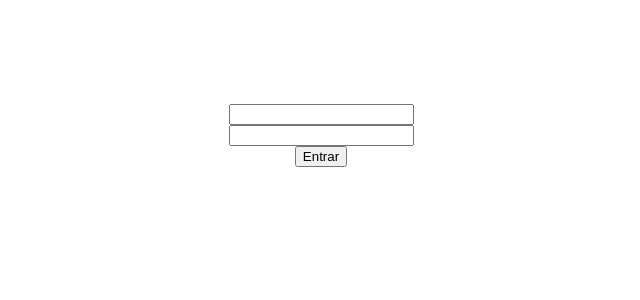
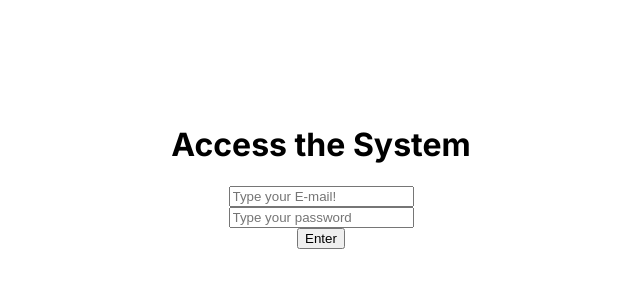
Before and after one commit to annamarcomini/react19, a Next.js app in the folder next-auth/: page / in a window 1280 px wide. Shown: the top 300 px of the page, without its empty margins (319-959 px from the left). Built offline with nearby package versions, Linux system fonts and the light colour scheme.

Commit message:
feat: placeholder and names in english added

```diff
--- a/next-auth/app/page.tsx
+++ b/next-auth/app/page.tsx
@@ -23,17 +23,20 @@ export default function Home() {
   }
   return (
     <form onSubmit={handleSubmit} className={styles.container}>
+      <h1>Access the System</h1>
       <input
         type="email"
+        placeholder="Type your E-mail!"
         value={email}
         onChange={(e) => setEmail(e.target.value)}
       />
       <input
         type="password"
+        placeholder="Type your password"
         value={password}
         onChange={(e) => setPassword(e.target.value)}
       />
-      <button type="submit">Entrar</button>
+      <button type="submit">Enter</button>
     </form>
   )
 }
```
